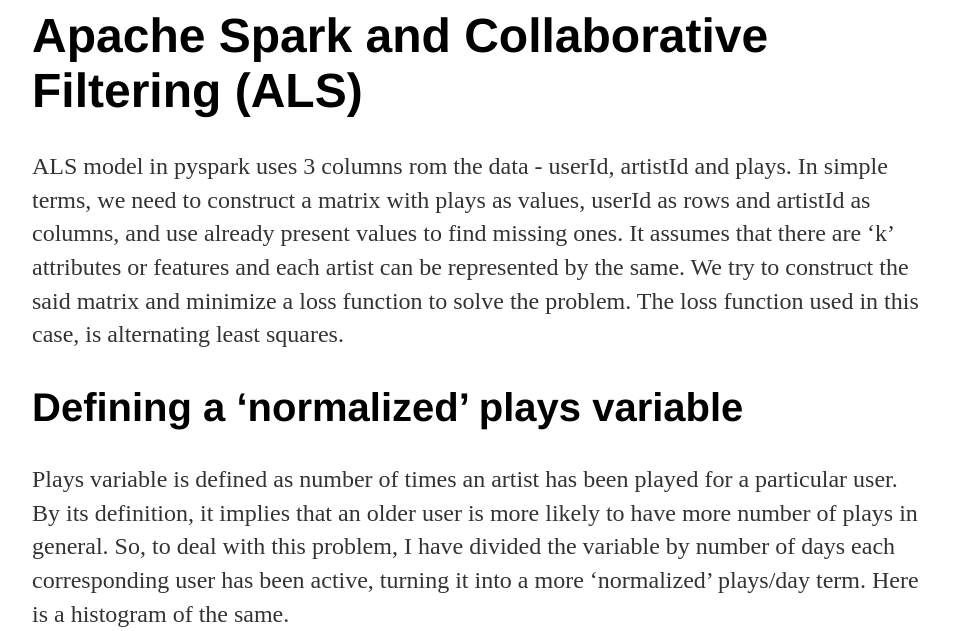
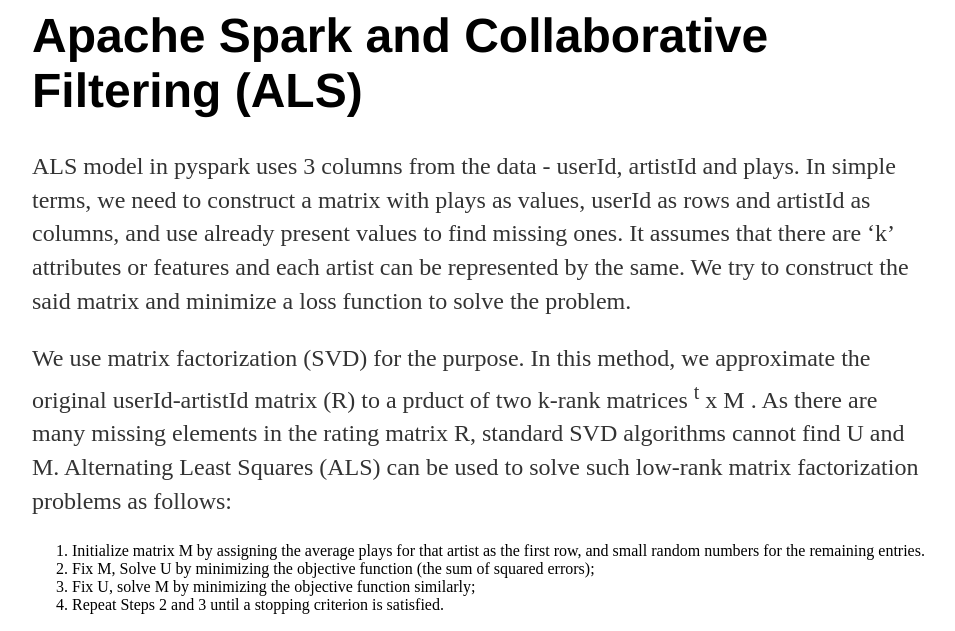
Before and after one commit to nachiketmparanjape2/nachiketmparanjape2.github.io, a Jekyll site: the page built from _posts/2017-10-02-Recommendation-Algorithm-with-PySpark.md, in a window 1280 px wide and 900 px high, scrolled down 7596 px, cut to the strip 107-738 px from the top of the window. Shown: the whole strip, without its empty margins (160-1115 px from the left). Built offline with Jekyll 4.4.1, drawn with Linux system fonts in a browser that asks for light colours.

Commit message:
Update 2017-10-02-Recommendation-Algorithm-with-PySpark.md

```diff
--- a/_posts/2017-10-02-Recommendation-Algorithm-with-PySpark.md
+++ b/_posts/2017-10-02-Recommendation-Algorithm-with-PySpark.md
@@ -133,7 +133,15 @@
 
 # Apache Spark and Collaborative Filtering (ALS)
 
-ALS model in pyspark uses 3 columns rom the data - userId, artistId and plays. In simple terms, we need to construct a matrix with plays as values, userId as rows and artistId as columns, and use already present values to find missing ones. It assumes that there are ‘k’ attributes or features and each artist can be represented by the same. We try to construct the said matrix and minimize a loss function to solve the problem. The loss function used in this case, is alternating least squares.
+ALS model in pyspark uses 3 columns from the data - userId, artistId and plays. In simple terms, we need to construct a matrix with plays as values, userId as rows and artistId as columns, and use already present values to find missing ones. It assumes that there are ‘k’ attributes or features and each artist can be represented by the same. We try to construct the said matrix and minimize a loss function to solve the problem.
+
+We use matrix factorization (SVD) for the purpose. In this method, we approximate the original userId-artistId matrix (R) to a prduct of two k-rank matrices <math> R' = U<sup>t</sup> x M </math>. As there are many missing elements in the rating matrix R, standard SVD algorithms cannot find U and M. Alternating Least Squares (ALS) can be used to solve such low-rank matrix factorization problems as follows:
+
+1. Initialize matrix M by assigning the average plays for that artist as the first row, and small random numbers for the remaining entries.
+2. Fix M, Solve U by minimizing the objective function (the sum of
+squared errors);
+3. Fix U, solve M by minimizing the objective function similarly;
+4. Repeat Steps 2 and 3 until a stopping criterion is satisfied.
 
 ## Defining a ‘normalized’ plays variable
 
```
